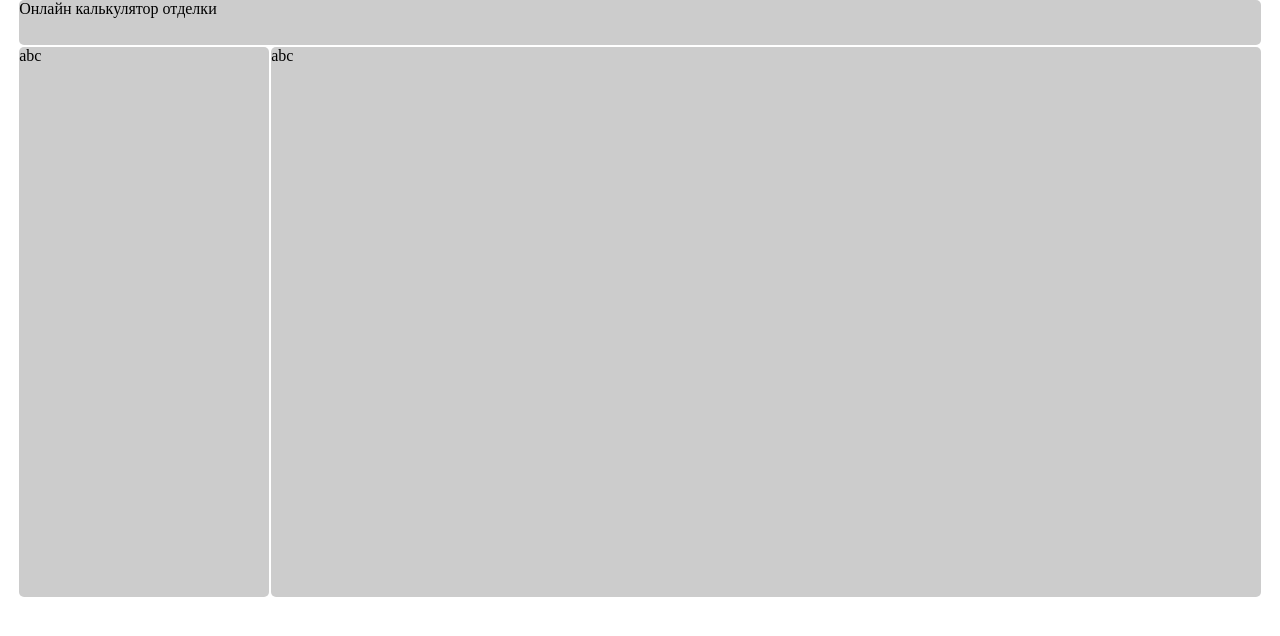
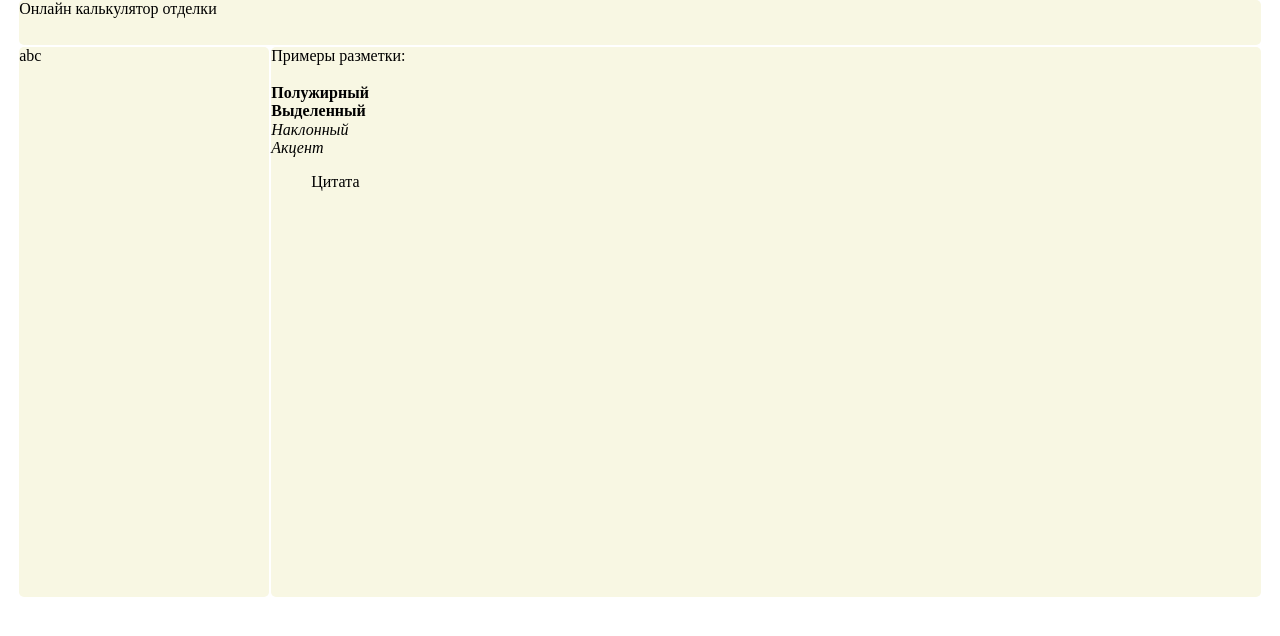
Before and after one commit to stasganiev/benonypro, a plain HTML site: page calconline.html in a window 1280 px wide. Drawn offline with nearby package versions, Linux system fonts and the light colour scheme.

Commit message:
Добавил примеры разметки

```diff
--- a/calconline.html
+++ b/calconline.html
@@ -26,7 +26,12 @@
         abc
     </div>
     <div class="area rightbar">
-        abc
+        Примеры разметки:<br><br>
+        <b>Полужирный</b><br>
+        <strong>Выделенный</strong><br>
+        <i>Наклонный</i><br>
+        <em>Акцент</em><br>
+        <blockquote>Цитата</blockquote>
     </div>
 </div>
 
--- a/css/calc.css
+++ b/css/calc.css
@@ -4,7 +4,7 @@
 }
 
 .area {
-    background-color: #cccccc;
+    background-color: #f8f7e3;
     border-radius: 5px;
 }
 
```
